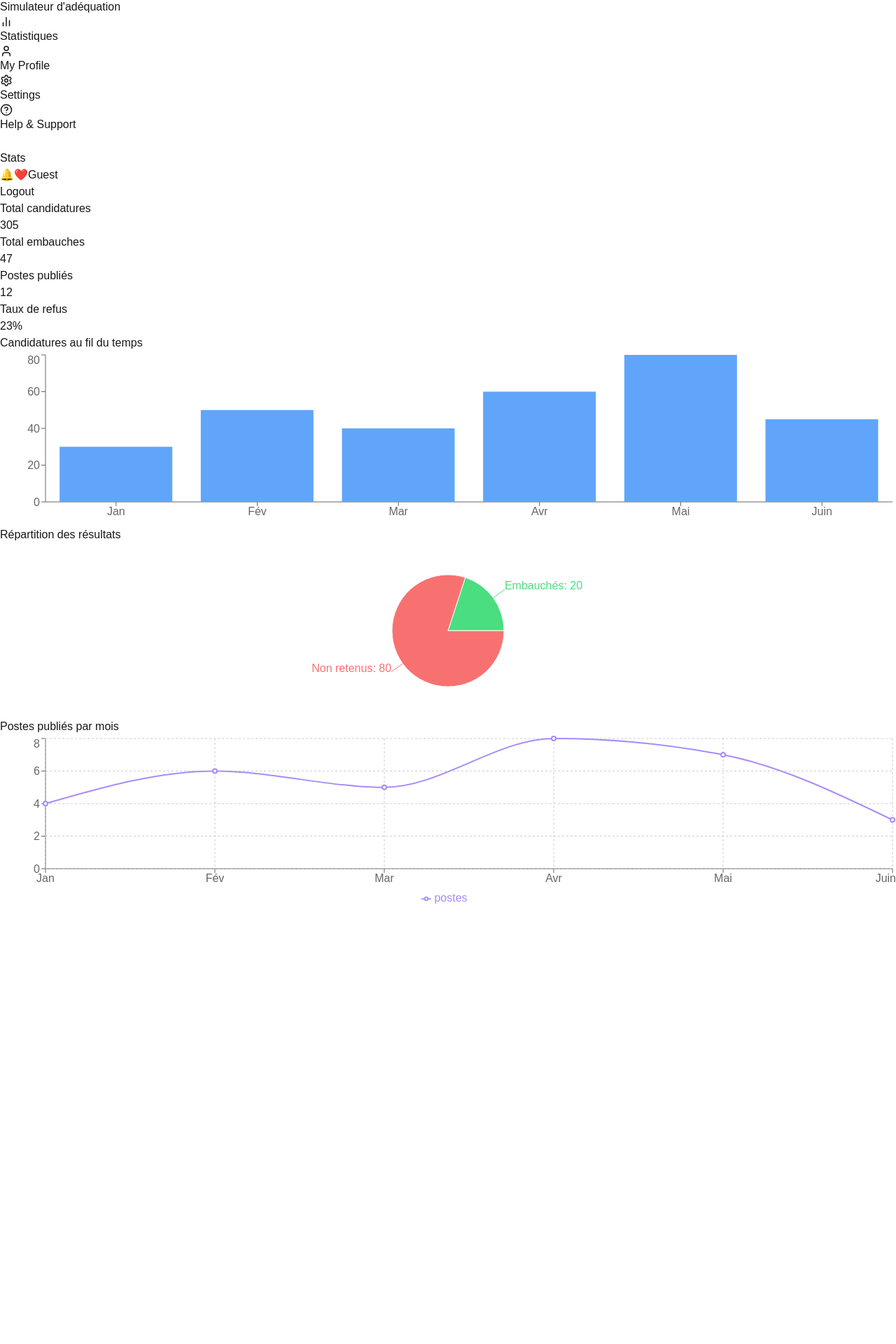
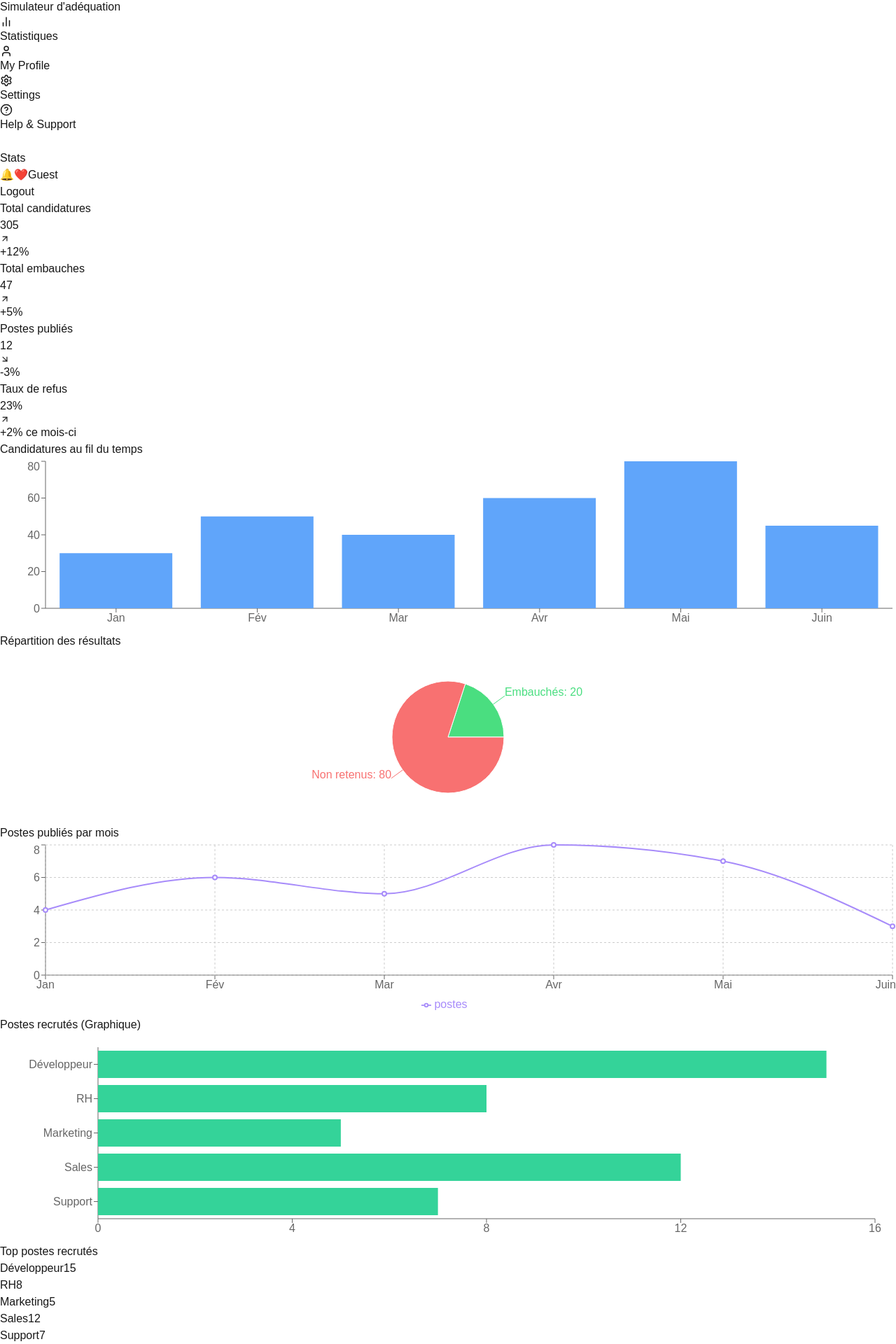
Before and after one commit to IhebChaoued/NewEra, a Next.js app in the folder frontend/: page /company/stats in a window 1280 px wide. Shown: the part 170-2090 px from the top of the page at 70% size. Before the commit the page ends 1470 px from the top, so only its background shows below. Built offline with nearby package versions, Linux system fonts and the light colour scheme.

Commit message:
implement dashboard charts with Recharts and KPI cards

```diff
--- a/frontend/package.json
+++ b/frontend/package.json
@@ -14,6 +14,7 @@
     "lucide-react": "^0.523.0",
     "next": "15.3.4",
     "react": "^19.0.0",
+    "react-countup": "^6.5.3",
     "react-dom": "^19.0.0",
     "recharts": "^3.1.0",
     "zustand": "^5.0.6"
--- a/frontend/src/pages/company/stats.tsx
+++ b/frontend/src/pages/company/stats.tsx
@@ -16,6 +16,8 @@ import {
   CartesianGrid,
   Legend,
 } from "recharts";
+import CountUp from "react-countup";
+import { ArrowUpRight, ArrowDownRight } from "lucide-react";
 
 export default function Stats() {
   // Fake data for charts
@@ -42,6 +44,14 @@ export default function Stats() {
     { mois: "Juin", postes: 3 },
   ];
 
+  const recruitedJobs = [
+    { title: "Développeur", number: 15 },
+    { title: "RH", number: 8 },
+    { title: "Marketing", number: 5 },
+    { title: "Sales", number: 12 },
+    { title: "Support", number: 7 },
+  ];
+
   const pieColors = ["#4ade80", "#f87171"];
 
   return (
@@ -49,25 +59,26 @@ export default function Stats() {
       <div className="flex flex-col gap-8">
         {/* ✅ KPI Cards */}
         <div className="grid grid-cols-1 md:grid-cols-4 gap-6">
-          <div className="bg-green-100 rounded-lg p-4">
-            <h3 className="text-gray-600 text-sm">Total candidatures</h3>
-            <p className="text-2xl font-bold text-green-800">305</p>
-          </div>
-
-          <div className="bg-blue-100 rounded-lg p-4">
-            <h3 className="text-gray-600 text-sm">Total embauches</h3>
-            <p className="text-2xl font-bold text-blue-800">47</p>
-          </div>
-
-          <div className="bg-purple-100 rounded-lg p-4">
-            <h3 className="text-gray-600 text-sm">Postes publiés</h3>
-            <p className="text-2xl font-bold text-purple-800">12</p>
-          </div>
-
-          <div className="bg-red-100 rounded-lg p-4">
-            <h3 className="text-gray-600 text-sm">Taux de refus</h3>
-            <p className="text-2xl font-bold text-red-800">23%</p>
-          </div>
+          <KPICard
+            label="Total candidatures"
+            value={305}
+            color="green"
+            trend={12}
+          />
+          <KPICard label="Total embauches" value={47} color="blue" trend={5} />
+          <KPICard
+            label="Postes publiés"
+            value={12}
+            color="purple"
+            trend={-3}
+          />
+          <KPICard
+            label="Taux de refus"
+            value="23%"
+            color="red"
+            trend={2}
+            isPercentage
+          />
         </div>
 
         {/* ✅ Applications Over Time */}
@@ -130,32 +141,80 @@ export default function Stats() {
             </LineChart>
           </ResponsiveContainer>
         </div>
+
+        {/* ✅ Jobs Recruited */}
+        <div className="grid grid-cols-1 md:grid-cols-2 gap-6">
+          <div className="bg-white p-6 rounded-lg shadow">
+            <h3 className="text-lg font-semibold mb-4">
+              Postes recrutés (Graphique)
+            </h3>
+            <ResponsiveContainer width="100%" height={300}>
+              <BarChart
+                data={recruitedJobs}
+                layout="vertical"
+                margin={{ top: 20, right: 30, left: 20, bottom: 5 }}
+              >
+                <XAxis type="number" />
+                <YAxis dataKey="title" type="category" width={120} />
+                <Tooltip />
+                <Bar dataKey="number" fill="#34d399" />
+              </BarChart>
+            </ResponsiveContainer>
+          </div>
+
+          <div className="bg-white p-6 rounded-lg shadow">
+            <h3 className="text-lg font-semibold mb-4">Top postes recrutés</h3>
+            <ul className="divide-y divide-gray-200">
+              {recruitedJobs.map((job) => (
+                <li key={job.title} className="py-2 flex justify-between">
+                  <span className="text-gray-700">{job.title}</span>
+                  <span className="font-semibold text-green-600">
+                    {job.number}
+                  </span>
+                </li>
+              ))}
+            </ul>
+          </div>
+        </div>
       </div>
     </Layout>
   );
 }
 
-{
-  /* ✅ New block: Jobs recruited */
+type KPIProps = {
+  label: string;
+  value: number | string;
+  color: "green" | "blue" | "purple" | "red";
+  trend: number;
+  isPercentage?: boolean;
+};
+
+function KPICard({ label, value, color, trend, isPercentage }: KPIProps) {
+  const colorClasses: Record<string, string> = {
+    green: "text-green-800 bg-green-100",
+    blue: "text-blue-800 bg-blue-100",
+    purple: "text-purple-800 bg-purple-100",
+    red: "text-red-800 bg-red-100",
+  };
+
+  const TrendIcon = trend >= 0 ? ArrowUpRight : ArrowDownRight;
+  const trendColor = trend >= 0 ? "text-green-600" : "text-red-600";
+
+  return (
+    <div className={`rounded-lg p-4 ${colorClasses[color]}`}>
+      <h3 className="text-gray-600 text-sm">{label}</h3>
+      <p className="text-2xl font-bold">
+        {typeof value === "number" ? (
+          <CountUp end={value} duration={1.5} separator=" " />
+        ) : (
+          value
+        )}
+      </p>
+      <div className={`flex items-center mt-1 text-sm ${trendColor}`}>
+        <TrendIcon size={14} className="mr-1" />
+        {trend >= 0 ? "+" : ""}
+        {trend}%{isPercentage && " ce mois-ci"}
+      </div>
+    </div>
+  );
 }
-<div className="bg-white p-4 rounded-lg shadow mb-6">
-  <h3 className="text-lg font-semibold mb-4">Postes recrutés</h3>
-  <ResponsiveContainer width="100%" height={300}>
-    <BarChart
-      data={[
-        { name: "Développeur", recrutés: 15 },
-        { name: "RH", recrutés: 8 },
-        { name: "Marketing", recrutés: 5 },
-        { name: "Sales", recrutés: 12 },
-        { name: "Support", recrutés: 7 },
-      ]}
-      layout="vertical"
-      margin={{ top: 20, right: 30, left: 20, bottom: 5 }}
-    >
-      <XAxis type="number" />
-      <YAxis dataKey="name" type="category" width={120} />
-      <Tooltip />
-      <Bar dataKey="recrutés" fill="#34d399" />
-    </BarChart>
-  </ResponsiveContainer>
-</div>;
```
Also changed, not shown: 1 other file (tests, documents, lock files or other folders).
